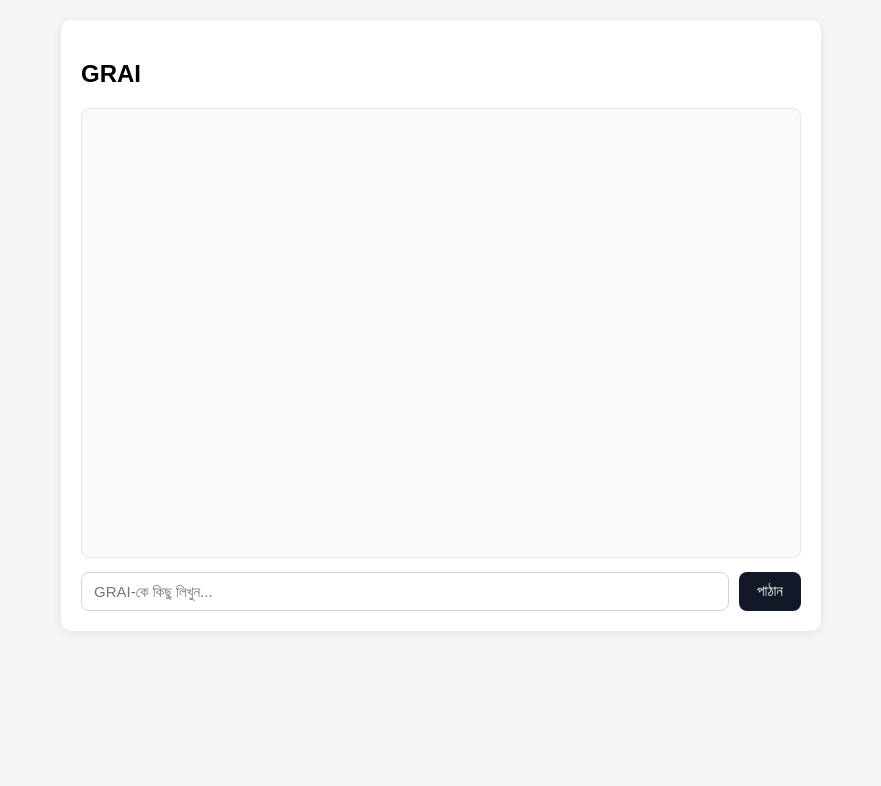
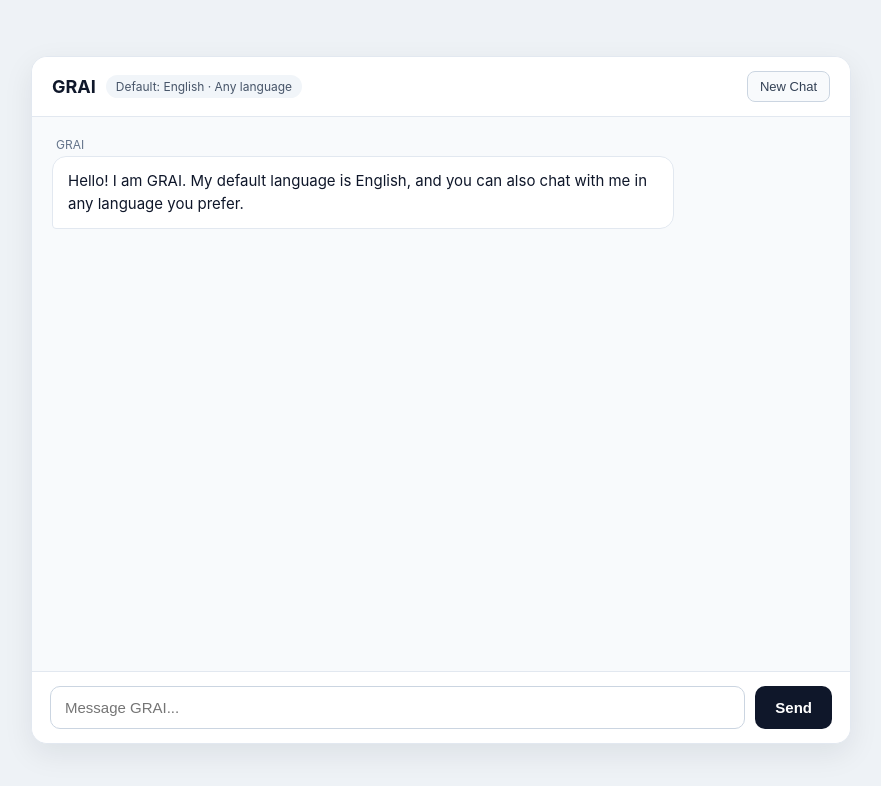
Before and after one commit to amrahman889-boop/GRAI, a website: page public/index.html in a window 1280 px wide. Shown: the whole page, without its empty margins (199-1080 px from the left). Drawn offline with Linux system fonts and the light colour scheme.

Commit message:
index.html

```diff
--- a/public/index.html
+++ b/public/index.html
@@ -1,74 +1,309 @@
 <!DOCTYPE html>
-<html lang="bn">
+<html lang="en">
 <head>
   <meta charset="UTF-8" />
   <meta name="viewport" content="width=device-width, initial-scale=1.0" />
   <title>GRAI</title>
   <style>
-    body { font-family: Arial, sans-serif; background: #f4f5f7; margin: 0; padding: 20px; }
-    .box { max-width: 720px; margin: 0 auto; background: #fff; border-radius: 10px; padding: 20px; box-shadow: 0 2px 10px rgba(0,0,0,0.08); }
-    #chat { height: 420px; overflow-y: auto; border: 1px solid #e2e8f0; border-radius: 8px; padding: 14px; margin-bottom: 14px; background: #fafafa; }
-    .msg { margin-bottom: 12px; line-height: 1.5; white-space: pre-wrap; }
-    .user { font-weight: bold; color: #1d4ed8; }
-    .ai { color: #111827; }
-    form { display: flex; gap: 10px; }
-    input { flex: 1; padding: 10px 12px; border: 1px solid #cbd5e1; border-radius: 8px; font-size: 15px; }
-    button { padding: 10px 18px; border: none; border-radius: 8px; background: #111827; color: #fff; cursor: pointer; font-size: 15px; }
-    button:disabled { opacity: 0.6; cursor: not-allowed; }
+    * { box-sizing: border-box; }
+    body {
+      margin: 0;
+      font-family: -apple-system, BlinkMacSystemFont, "Segoe UI", Roboto, Arial, sans-serif;
+      background: #eef2f6;
+      color: #0f172a;
+      display: flex;
+      justify-content: center;
+      align-items: center;
+      min-height: 100vh;
+      padding: 16px;
+    }
+    .app {
+      width: 100%;
+      max-width: 820px;
+      height: 86vh;
+      min-height: 540px;
+      background: #ffffff;
+      border-radius: 16px;
+      box-shadow: 0 10px 30px rgba(15, 23, 42, 0.08);
+      display: flex;
+      flex-direction: column;
+      overflow: hidden;
+      border: 1px solid #e2e8f0;
+    }
+    .header {
+      padding: 14px 20px;
+      border-bottom: 1px solid #e2e8f0;
+      display: flex;
+      align-items: center;
+      justify-content: space-between;
+      background: #ffffff;
+    }
+    .brand {
+      display: flex;
+      align-items: center;
+      gap: 10px;
+    }
+    .brand h1 {
+      margin: 0;
+      font-size: 18px;
+      font-weight: 700;
+    }
+    .badge {
+      font-size: 12px;
+      color: #475569;
+      background: #f1f5f9;
+      padding: 4px 10px;
+      border-radius: 999px;
+    }
+    .clear-btn {
+      background: #f8fafc;
+      color: #334155;
+      border: 1px solid #cbd5e1;
+      padding: 7px 12px;
+      border-radius: 8px;
+      font-size: 13px;
+      cursor: pointer;
+    }
+    .clear-btn:hover {
+      background: #f1f5f9;
+    }
+    .chat-area {
+      flex: 1;
+      overflow-y: auto;
+      padding: 20px;
+      display: flex;
+      flex-direction: column;
+      gap: 14px;
+      background: #f8fafc;
+    }
+    .message-row {
+      display: flex;
+      flex-direction: column;
+      max-width: 80%;
+    }
+    .message-row.user {
+      align-self: flex-end;
+      align-items: flex-end;
+    }
+    .message-row.assistant {
+      align-self: flex-start;
+      align-items: flex-start;
+    }
+    .sender {
+      font-size: 12px;
+      color: #64748b;
+      margin-bottom: 4px;
+      padding: 0 4px;
+    }
+    .bubble {
+      padding: 12px 15px;
+      border-radius: 14px;
+      line-height: 1.55;
+      font-size: 15px;
+      white-space: pre-wrap;
+      word-break: break-word;
+    }
+    .message-row.user .bubble {
+      background: #0f172a;
+      color: #ffffff;
+      border-bottom-right-radius: 4px;
+    }
+    .message-row.assistant .bubble {
+      background: #ffffff;
+      color: #0f172a;
+      border: 1px solid #e2e8f0;
+      border-bottom-left-radius: 4px;
+    }
+    .input-area {
+      padding: 14px 18px;
+      border-top: 1px solid #e2e8f0;
+      background: #ffffff;
+    }
+    form {
+      display: flex;
+      gap: 10px;
+    }
+    input {
+      flex: 1;
+      padding: 12px 14px;
+      border: 1px solid #cbd5e1;
+      border-radius: 10px;
+      font-size: 15px;
+      outline: none;
+    }
+    input:focus {
+      border-color: #0f172a;
+    }
+    button[type="submit"] {
+      padding: 12px 20px;
+      border: none;
+      border-radius: 10px;
+      background: #0f172a;
+      color: #ffffff;
+      font-size: 15px;
+      font-weight: 600;
+      cursor: pointer;
+    }
+    button:disabled {
+      opacity: 0.6;
+      cursor: not-allowed;
+    }
   </style>
 </head>
 <body>
-  <div class="box">
-    <h2>GRAI</h2>
-    <div id="chat"></div>
-    <form id="chat-form">
-      <input id="prompt" type="text" placeholder="GRAI-কে কিছু লিখুন..." required autocomplete="off" />
-      <button id="send-btn" type="submit">পাঠান</button>
-    </form>
+  <div class="app">
+    <div class="header">
+      <div class="brand">
+        <h1>GRAI</h1>
+        <span class="badge">Default: English · Any language</span>
+      </div>
+      <button id="clear-btn" class="clear-btn" type="button">New Chat</button>
+    </div>
+
+    <div id="chat" class="chat-area"></div>
+
+    <div class="input-area">
+      <form id="chat-form">
+        <input
+          id="prompt"
+          type="text"
+          placeholder="Message GRAI..."
+          required
+          autocomplete="off"
+        />
+        <button id="send-btn" type="submit">Send</button>
+      </form>
+    </div>
   </div>
 
   <script>
+    const STORAGE_KEY = "grai_chat_history_v1";
     const chatEl = document.getElementById("chat");
     const formEl = document.getElementById("chat-form");
     const inputEl = document.getElementById("prompt");
     const sendBtn = document.getElementById("send-btn");
-    const history = [];
+    const clearBtn = document.getElementById("clear-btn");
 
-    function appendMessage(sender, text, cls) {
-      const div = document.createElement("div");
-      div.className = `msg ${cls}`;
-      div.textContent = `${sender}: ${text}`;
-      chatEl.appendChild(div);
+    let history = loadHistory();
+
+    function loadHistory() {
+      try {
+        const raw = localStorage.getItem(STORAGE_KEY);
+        const parsed = raw ? JSON.parse(raw) : [];
+        return Array.isArray(parsed) ? parsed : [];
+      } catch {
+        return [];
+      }
+    }
+
+    function saveHistory() {
+      try {
+        localStorage.setItem(STORAGE_KEY, JSON.stringify(history));
+      } catch {}
+    }
+
+    function renderMessage(role, text) {
+      const row = document.createElement("div");
+      row.className = `message-row ${role}`;
+
+      const sender = document.createElement("div");
+      sender.className = "sender";
+      sender.textContent = role === "user" ? "You" : "GRAI";
+
+      const bubble = document.createElement("div");
+      bubble.className = "bubble";
+      bubble.textContent = text;
+
+      row.appendChild(sender);
+      row.appendChild(bubble);
+      chatEl.appendChild(row);
+    }
+
+    function renderAllMessages() {
+      chatEl.innerHTML = "";
+      if (history.length === 0) {
+        renderMessage(
+          "assistant",
+          "Hello! I am GRAI. My default language is English, and you can also chat with me in any language you prefer."
+        );
+      } else {
+        for (const item of history) {
+          renderMessage(item.role, item.content);
+        }
+      }
       chatEl.scrollTop = chatEl.scrollHeight;
     }
+
+    clearBtn.addEventListener("click", () => {
+      history = [];
+      saveHistory();
+      renderAllMessages();
+    });
 
     formEl.addEventListener("submit", async (e) => {
       e.preventDefault();
       const text = inputEl.value.trim();
       if (!text) return;
 
-      appendMessage("আপনি", text, "user");
+      const previousHistory = [...history];
+      renderMessage("user", text);
+      chatEl.scrollTop = chatEl.scrollHeight;
+
       inputEl.value = "";
       sendBtn.disabled = true;
+
+      const loadingRow = document.createElement("div");
+      loadingRow.className = "message-row assistant";
+      const loadingSender = document.createElement("div");
+      loadingSender.className = "sender";
+      loadingSender.textContent = "GRAI";
+      const loadingBubble = document.createElement("div");
+      loadingBubble.className = "bubble";
+      loadingBubble.textContent = "Thinking...";
+      loadingRow.appendChild(loadingSender);
+      loadingRow.appendChild(loadingBubble);
+      chatEl.appendChild(loadingRow);
+      chatEl.scrollTop = chatEl.scrollHeight;
 
       try {
         const res = await fetch("/api/chat", {
           method: "POST",
           headers: { "Content-Type": "application/json" },
-          body: JSON.stringify({ message: text, history }),
+          body: JSON.stringify({
+            message: text,
+            history: previousHistory,
+          }),
         });
+
         const data = await res.json();
-        const reply = data.reply || data.error || "ত্রুটি হয়েছে";
-        appendMessage("GRAI", reply, "ai");
-        history.push({ role: "user", content: text });
-        history.push({ role: "assistant", content: reply });
+        loadingRow.remove();
+
+        if (!res.ok) {
+          const errMsg = data?.error || "Server error occurred.";
+          renderMessage("assistant", `Error: ${errMsg}`);
+          return;
+        }
+
+        const reply = data.reply || "No response received.";
+        renderMessage("assistant", reply);
+
+        history = [
+          ...previousHistory,
+          { role: "user", content: text },
+          { role: "assistant", content: reply },
+        ];
+        saveHistory();
       } catch (err) {
-        appendMessage("GRAI", "নেটওয়ার্ক বা সার্ভার সমস্যা হয়েছে।", "ai");
+        loadingRow.remove();
+        renderMessage("assistant", "Network or server error occurred.");
       } finally {
         sendBtn.disabled = false;
+        chatEl.scrollTop = chatEl.scrollHeight;
         inputEl.focus();
       }
     });
+
+    renderAllMessages();
   </script>
 </body>
 </html>
```
